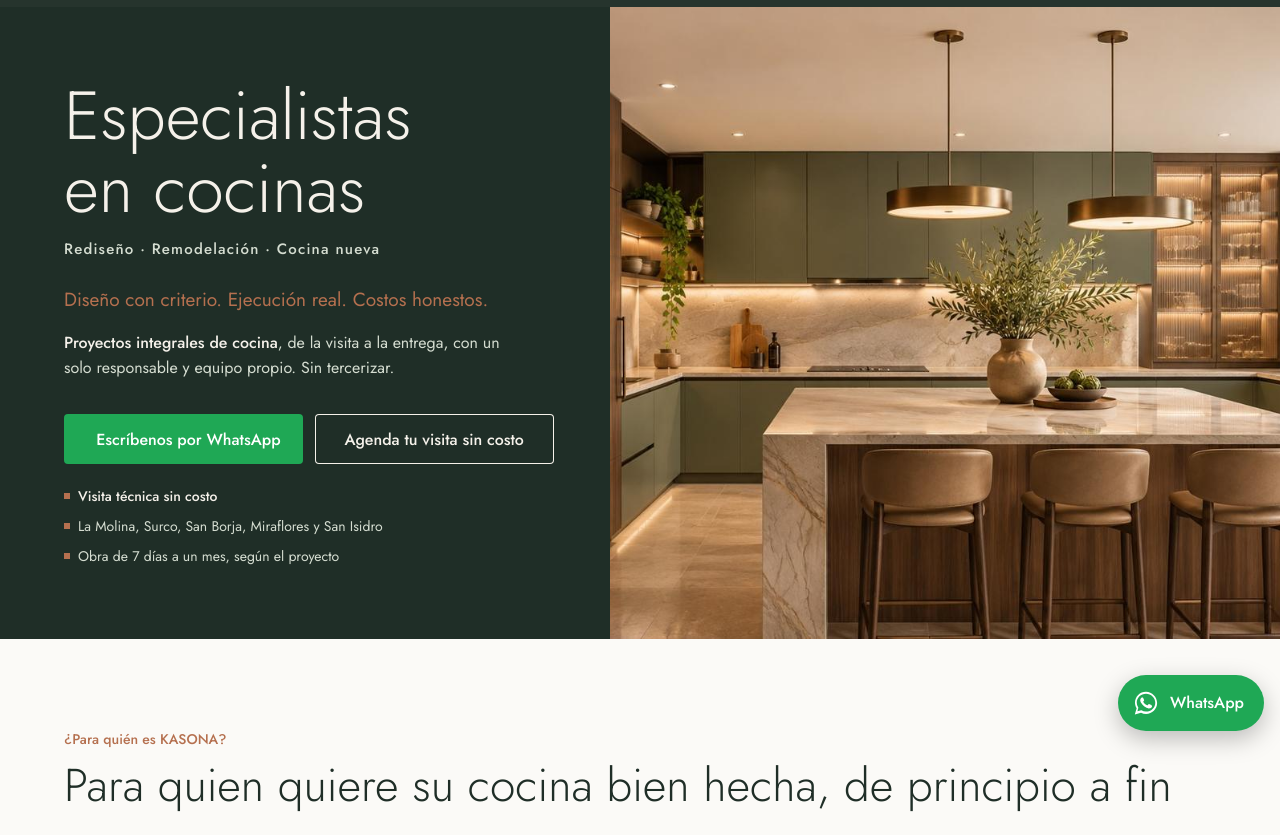
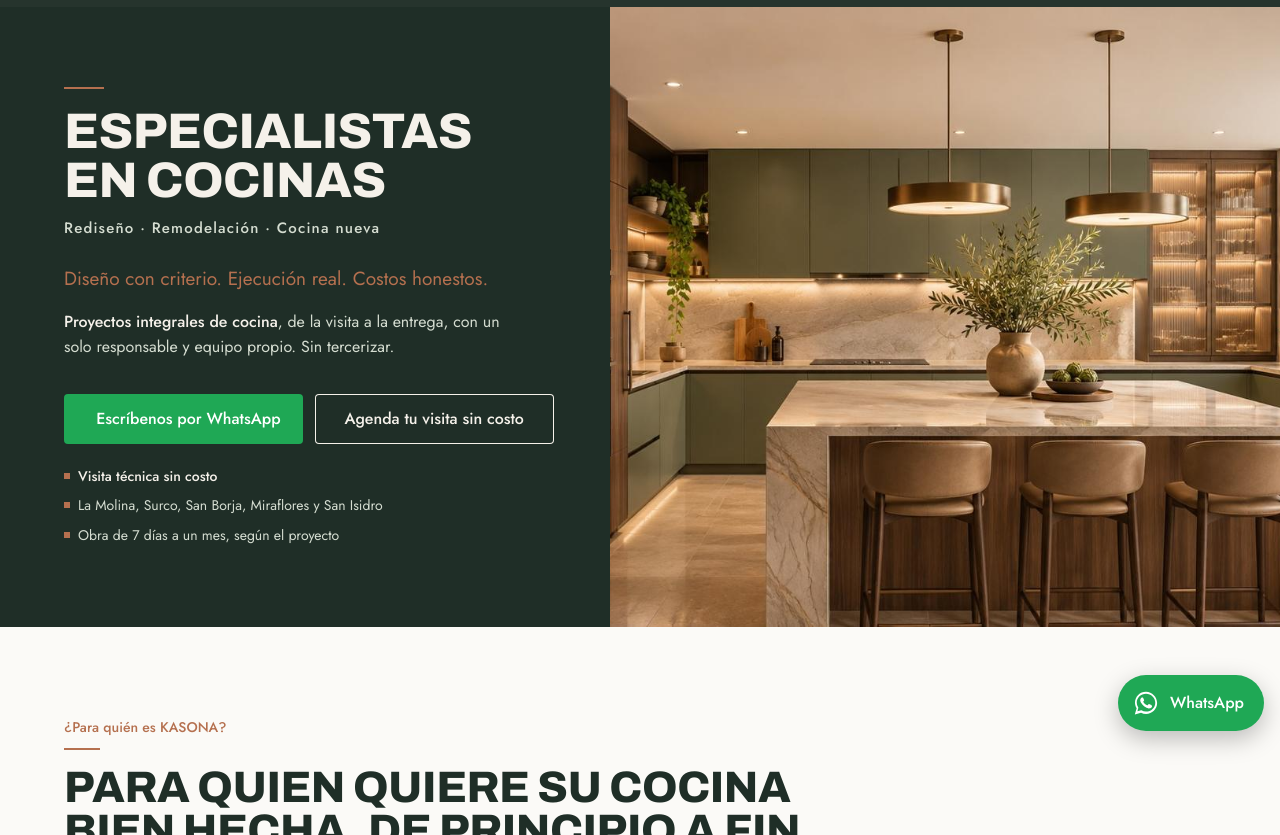
Before and after one commit to bringasalonso962-lang/kasona-web, a plain HTML site: page index.html in a window 1280 px wide. Shown: the part 53-888 px from the top of the page. Drawn offline with Linux system fonts and the light colour scheme.

Commit message:
Títulos en Archivo mayúsculas
Co-Authored-By: Claude Opus 5.5 <noreply@anthropic.com>
Claude-Session: https://claude.ai/code/session_01JJ28R8zFdarg2QGSjgiRL6

```diff
--- a/index.html
+++ b/index.html
@@ -7,7 +7,7 @@
 <meta property="og:title" content="KASONA | Cocinas a medida en Lima">
 <meta property="og:description" content="Diseño con criterio. Ejecución real. Costos honestos. No tercerizamos.">
 <link rel="preconnect" href="https://fonts.googleapis.com"><link rel="preconnect" href="https://fonts.gstatic.com" crossorigin>
-<link href="https://fonts.googleapis.com/css2?family=Jost:wght@300;400;500;600&display=swap" rel="stylesheet">
+<link href="https://fonts.googleapis.com/css2?family=Archivo:wght@800&family=Jost:wght@300;400;500;600&display=swap" rel="stylesheet">
 <style>
 /* VOICE: especialista cercano, premium sin distancia, frases cortas y concretas
    IDEA: el catálogo de KASONA hecho web: se hojea como un muestrario de cocinas
@@ -21,7 +21,9 @@ body{margin:0;background:var(--w);color:var(--ink);font:16px/1.55 Jost,system-ui
 img{display:block;max-width:100%}
 a{color:inherit}
 h1,h2,h3{font-weight:300;line-height:1.08;margin:0;text-wrap:balance}
-h2{font-size:clamp(30px,6vw,46px)}
+h1,h2{font-family:Archivo,"Arial Black",sans-serif;font-weight:800;text-transform:uppercase;letter-spacing:-.01em;line-height:.98}
+h2{font-size:clamp(28px,5.4vw,44px)}
+h2::before{content:"";display:block;width:36px;height:2px;background:var(--a);margin-bottom:16px}
 h3{font-size:21px;font-weight:400}
 p{margin:0 0 12px}
 .wrap{max-width:1180px;margin:0 auto}
@@ -60,7 +62,8 @@ p{margin:0 0 12px}
 .hero-img{aspect-ratio:4/3.2;overflow:hidden}
 .hero-img img{width:100%;height:100%;object-fit:cover}
 .hero-txt{padding:30px max(5vw,18px) 44px}
-.hero h1{font-size:clamp(42px,10vw,68px)}
+.hero h1{font-size:clamp(40px,10.5vw,72px)}
+.hero h1::before{content:"";display:block;width:40px;height:2px;background:var(--a);margin-bottom:18px}
 .kind{font-size:15px;letter-spacing:.08em;color:var(--s);margin-top:12px;font-weight:500}
 .claim{color:var(--a);font-size:19px;margin:14px 0 18px;line-height:1.35}
 .hero .note{color:var(--s);max-width:46ch;font-size:16px}
@@ -192,6 +195,7 @@ footer a{text-decoration:none}
  .hero{grid-template-columns:1fr 1.1fr;min-height:620px}
  .hero-img{aspect-ratio:auto;order:2}
  .hero-txt{padding:72px 56px 72px max(5vw,18px);display:flex;flex-direction:column;justify-content:center}
+ .hero h1{font-size:clamp(44px,3.9vw,60px)}
 }
 @media(max-width:699px){.styles{grid-auto-flow:column;grid-auto-columns:82%;overflow-x:auto;scroll-snap-type:x mandatory;padding-bottom:8px;margin-inline:calc(-1*max(5vw,18px));padding-inline:max(5vw,18px);scroll-padding-inline:max(5vw,18px)}.style{scroll-snap-align:start}}
 @media(max-width:420px){.top .btn-a{padding:0 12px;font-size:13px}.wa span{display:none}.wa{padding:0;width:58px;justify-content:center}}
```
